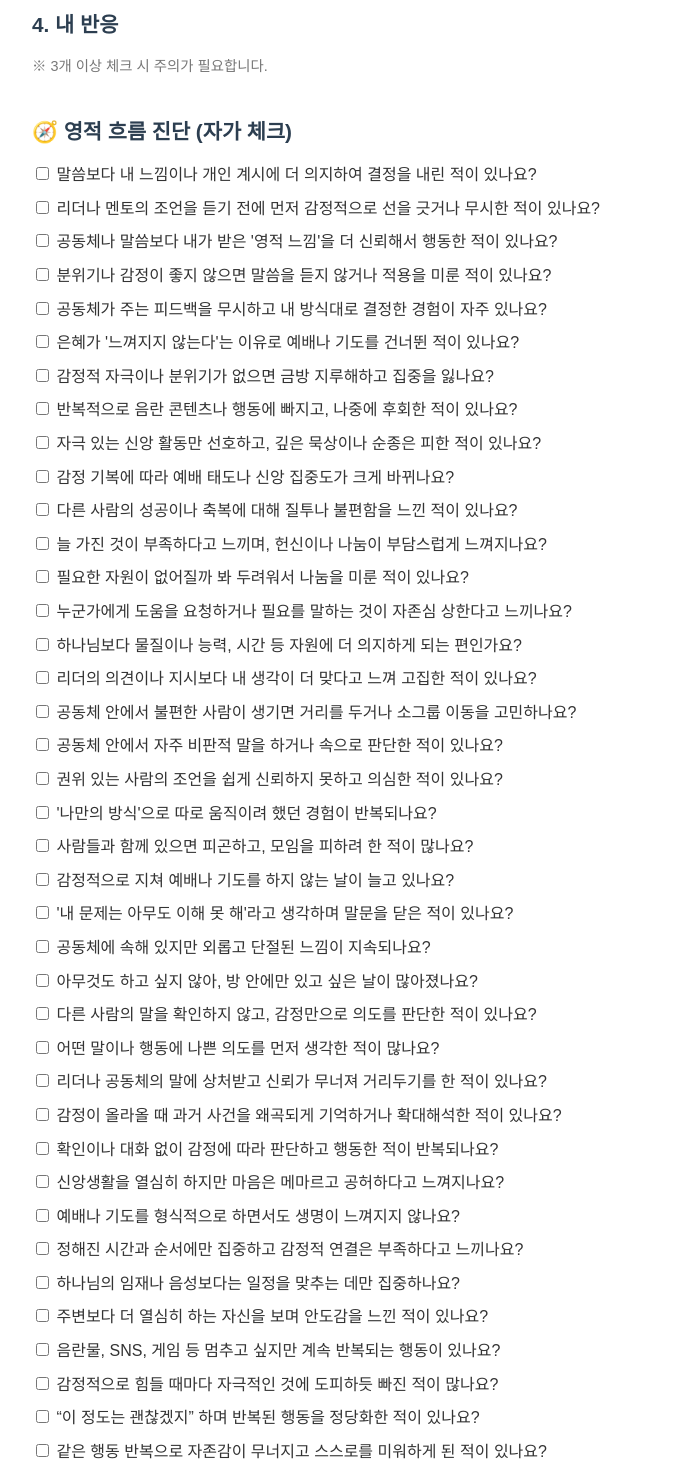
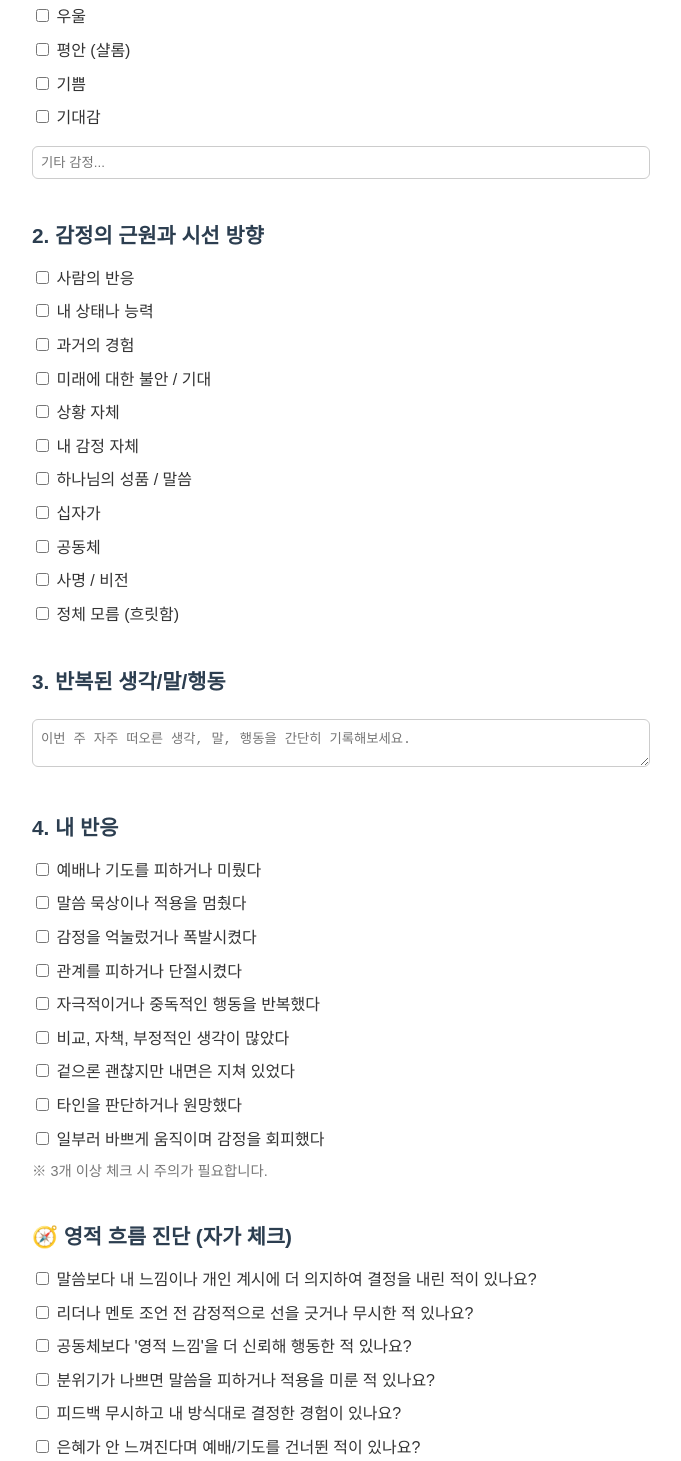
Before and after one commit to reone-official/spiritual-checklist, a plain HTML site: page index.html in a window 1280 px wide. Shown: the part 402-1863 px from the top of the page, without its empty margins (308-989 px from the left). Drawn offline with Linux system fonts and the light colour scheme.

Commit message:
Update index.html

```diff
--- a/index.html
+++ b/index.html
@@ -5,91 +5,129 @@
   <meta name="viewport" content="width=device-width, initial-scale=1.0" />
   <title>셀프 체크리스트</title>
   <style>
-    body { font-family: 'Apple SD Gothic Neo', sans-serif; background:#fff; color:#333; margin:0; padding:2rem; max-width:600px; margin:auto; }
-    h1 { text-align:center; color:#444; font-size:1.8rem; margin-bottom:2rem; }
-    .section { margin-bottom:2.5rem; }
-    h2, h3 { color:#2c3e50; }
-    h2 { font-size:1.3rem; margin-bottom:1rem; }
-    h3 { font-size:1.2rem; margin-top:1.5rem; }
-    label { display:block; margin-bottom:0.6rem; cursor:pointer; }
-    textarea, input[type="text"] { width:100%; margin-top:0.5rem; padding:0.5rem; border:1px solid #ccc; border-radius:6px; }
-    .note { font-size:0.9rem; color:#777; margin-top:0.5rem; }
-    button { padding:0.7rem 1.5rem; font-size:1rem; border:none; border-radius:5px; background:#2c3e50; color:#fff; cursor:pointer; }
-    #result { display:none; }
-    ol { padding-left:1.2rem; }
+    body { font-family:'Apple SD Gothic Neo',sans-serif;background:#fff;color:#333;margin:0;padding:2rem;max-width:600px;margin:auto; }
+    h1 {text-align:center;color:#444;font-size:1.8rem;margin-bottom:2rem;}
+    .section {margin-bottom:2.5rem;}
+    h2,h3 {color:#2c3e50;}
+    h2 {font-size:1.3rem;margin-bottom:1rem;}
+    h3 {font-size:1.2rem;margin-top:1.5rem;}
+    label {display:block;margin-bottom:0.6rem;cursor:pointer;}
+    textarea,input[type="text"] {width:100%;margin-top:0.5rem;padding:0.5rem;border:1px solid #ccc;border-radius:6px;}
+    .note {font-size:0.9rem;color:#777;margin-top:0.5rem;}
+    button {padding:0.7rem 1.5rem;font-size:1rem;border:none;border-radius:5px;background:#2c3e50;color:#fff;cursor:pointer;}
+    #result {display:none;}
+    ol {padding-left:1.2rem;}
   </style>
 </head>
 <body>
   <h1>📘 나의 셀프 상태 점검</h1>
 
   <div id="form">
+    <!-- 1. 감정 체크 -->
     <div class="section" id="emotion">
       <h2>1. 이번 주 감정 체크</h2>
-      <!-- … 감정 체크 항목 … -->
+      <label><input type="checkbox" /> 두려움</label>
+      <label><input type="checkbox" /> 분노</label>
+      <label><input type="checkbox" /> 수치심</label>
+      <label><input type="checkbox" /> 혼란</label>
+      <label><input type="checkbox" /> 지침 / 피로</label>
+      <label><input type="checkbox" /> 무감각 / 공허</label>
+      <label><input type="checkbox" /> 무기력</label>
+      <label><input type="checkbox" /> 우울</label>
+      <label><input type="checkbox" /> 평안 (샬롬)</label>
+      <label><input type="checkbox" /> 기쁨</label>
+      <label><input type="checkbox" /> 기대감</label>
+      <label><input type="text" placeholder="기타 감정..." /></label>
     </div>
+
+    <!-- 2. 근원과 시선 -->
     <div class="section" id="origin">
       <h2>2. 감정의 근원과 시선 방향</h2>
-      <!-- … 근원 항목 … -->
+      <label><input type="checkbox" /> 사람의 반응</label>
+      <label><input type="checkbox" /> 내 상태나 능력</label>
+      <label><input type="checkbox" /> 과거의 경험</label>
+      <label><input type="checkbox" /> 미래에 대한 불안 / 기대</label>
+      <label><input type="checkbox" /> 상황 자체</label>
+      <label><input type="checkbox" /> 내 감정 자체</label>
+      <label><input type="checkbox" /> 하나님의 성품 / 말씀</label>
+      <label><input type="checkbox" /> 십자가</label>
+      <label><input type="checkbox" /> 공동체</label>
+      <label><input type="checkbox" /> 사명 / 비전</label>
+      <label><input type="checkbox" /> 정체 모름 (흐릿함)</label>
     </div>
+
+    <!-- 3. 반복된 생각/말/행동 -->
     <div class="section" id="thoughts">
       <h2>3. 반복된 생각/말/행동</h2>
       <textarea placeholder="이번 주 자주 떠오른 생각, 말, 행동을 간단히 기록해보세요."></textarea>
     </div>
+
+    <!-- 4. 내 반응 -->
     <div class="section" id="reaction">
       <h2>4. 내 반응</h2>
-      <!-- … 내 반응 항목 … -->
+      <label><input type="checkbox" /> 예배나 기도를 피하거나 미뤘다</label>
+      <label><input type="checkbox" /> 말씀 묵상이나 적용을 멈췄다</label>
+      <label><input type="checkbox" /> 감정을 억눌렀거나 폭발시켰다</label>
+      <label><input type="checkbox" /> 관계를 피하거나 단절시켰다</label>
+      <label><input type="checkbox" /> 자극적이거나 중독적인 행동을 반복했다</label>
+      <label><input type="checkbox" /> 비교, 자책, 부정적인 생각이 많았다</label>
+      <label><input type="checkbox" /> 겉으론 괜찮지만 내면은 지쳐 있었다</label>
+      <label><input type="checkbox" /> 타인을 판단하거나 원망했다</label>
+      <label><input type="checkbox" /> 일부러 바쁘게 움직이며 감정을 회피했다</label>
       <div class="note">※ 3개 이상 체크 시 주의가 필요합니다.</div>
     </div>
+
+    <!-- 5. 영적 흐름 진단 -->
     <div class="section" id="flow">
       <h2>🧭 영적 흐름 진단 (자가 체크)</h2>
-      <!-- 미혹 (q1–q5) -->
+      <!-- 미혹 -->
       <label><input type="checkbox" id="q1" /> 말씀보다 내 느낌이나 개인 계시에 더 의지하여 결정을 내린 적이 있나요?</label>
-      <label><input type="checkbox" id="q2" /> 리더나 멘토의 조언을 듣기 전에 먼저 감정적으로 선을 긋거나 무시한 적이 있나요?</label>
-      <label><input type="checkbox" id="q3" /> 공동체나 말씀보다 내가 받은 '영적 느낌'을 더 신뢰해서 행동한 적이 있나요?</label>
-      <label><input type="checkbox" id="q4" /> 분위기나 감정이 좋지 않으면 말씀을 듣지 않거나 적용을 미룬 적이 있나요?</label>
-      <label><input type="checkbox" id="q5" /> 공동체가 주는 피드백을 무시하고 내 방식대로 결정한 경험이 자주 있나요?</label>
-      <!-- 음란 (q6–q10) -->
-      <label><input type="checkbox" id="q6" /> 은혜가 '느껴지지 않는다'는 이유로 예배나 기도를 건너뛴 적이 있나요?</label>
-      <label><input type="checkbox" id="q7" /> 감정적 자극이나 분위기가 없으면 금방 지루해하고 집중을 잃나요?</label>
-      <label><input type="checkbox" id="q8" /> 반복적으로 음란 콘텐츠나 행동에 빠지고, 나중에 후회한 적이 있나요?</label>
-      <label><input type="checkbox" id="q9" /> 자극 있는 신앙 활동만 선호하고, 깊은 묵상이나 순종은 피한 적이 있나요?</label>
-      <label><input type="checkbox" id="q10" /> 감정 기복에 따라 예배 태도나 신앙 집중도가 크게 바뀌나요?</label>
-      <!-- 가난 (q11–q15) -->
-      <label><input type="checkbox" id="q11" /> 다른 사람의 성공이나 축복에 대해 질투나 불편함을 느낀 적이 있나요?</label>
-      <label><input type="checkbox" id="q12" /> 늘 가진 것이 부족하다고 느끼며, 헌신이나 나눔이 부담스럽게 느껴지나요?</label>
-      <label><input type="checkbox" id="q13" /> 필요한 자원이 없어질까 봐 두려워서 나눔을 미룬 적이 있나요?</label>
-      <label><input type="checkbox" id="q14" /> 누군가에게 도움을 요청하거나 필요를 말하는 것이 자존심 상한다고 느끼나요?</label>
-      <label><input type="checkbox" id="q15" /> 하나님보다 물질이나 능력, 시간 등 자원에 더 의지하게 되는 편인가요?</label>
-      <!-- 분열 (q16–q20) -->
-      <label><input type="checkbox" id="q16" /> 리더의 의견이나 지시보다 내 생각이 더 맞다고 느껴 고집한 적이 있나요?</label>
-      <label><input type="checkbox" id="q17" /> 공동체 안에서 불편한 사람이 생기면 거리를 두거나 소그룹 이동을 고민하나요?</label>
-      <label><input type="checkbox" id="q18" /> 공동체 안에서 자주 비판적 말을 하거나 속으로 판단한 적이 있나요?</label>
-      <label><input type="checkbox" id="q19" /> 권위 있는 사람의 조언을 쉽게 신뢰하지 못하고 의심한 적이 있나요?</label>
-      <label><input type="checkbox" id="q20" /> '나만의 방식'으로 따로 움직이려 했던 경험이 반복되나요?</label>
-      <!-- 분리(고립) (q21–q25) -->
-      <label><input type="checkbox" id="q21" /> 사람들과 함께 있으면 피곤하고, 모임을 피하려 한 적이 많나요?</label>
-      <label><input type="checkbox" id="q22" /> 감정적으로 지쳐 예배나 기도를 하지 않는 날이 늘고 있나요?</label>
-      <label><input type="checkbox" id="q23" /> '내 문제는 아무도 이해 못 해'라고 생각하며 말문을 닫은 적이 있나요?</label>
-      <label><input type="checkbox" id="q24" /> 공동체에 속해 있지만 외롭고 단절된 느낌이 지속되나요?</label>
-      <label><input type="checkbox" id="q25" /> 아무것도 하고 싶지 않아, 방 안에만 있고 싶은 날이 많아졌나요?</label>
-      <!-- 분리(왜곡) (q26–q30) -->
-      <label><input type="checkbox" id="q26" /> 다른 사람의 말을 확인하지 않고, 감정만으로 의도를 판단한 적이 있나요?</label>
-      <label><input type="checkbox" id="q27" /> 어떤 말이나 행동에 나쁜 의도를 먼저 생각한 적이 많나요?</label>
-      <label><input type="checkbox" id="q28" /> 리더나 공동체의 말에 상처받고 신뢰가 무너져 거리두기를 한 적이 있나요?</label>
-      <label><input type="checkbox" id="q29" /> 감정이 올라올 때 과거 사건을 왜곡되게 기억하거나 확대해석한 적이 있나요?</label>
-      <label><input type="checkbox" id="q30" /> 확인이나 대화 없이 감정에 따라 판단하고 행동한 적이 반복되나요?</label>
-      <!-- 종교 (q31–q35) -->
-      <label><input type="checkbox" id="q31" /> 신앙생활을 열심히 하지만 마음은 메마르고 공허하다고 느껴지나요?</label>
-      <label><input type="checkbox" id="q32" /> 예배나 기도를 형식적으로 하면서도 생명이 느껴지지 않나요?</label>
-      <label><input type="checkbox" id="q33" /> 정해진 시간과 순서에만 집중하고 감정적 연결은 부족하다고 느끼나요?</label>
-      <label><input type="checkbox" id="q34" /> 하나님의 임재나 음성보다는 일정을 맞추는 데만 집중하나요?</label>
-      <label><input type="checkbox" id="q35" /> 주변보다 더 열심히 하는 자신을 보며 안도감을 느낀 적이 있나요?</label>
-      <!-- 중독 (q36–q40) -->
-      <label><input type="checkbox" id="q36" /> 음란물, SNS, 게임 등 멈추고 싶지만 계속 반복되는 행동이 있나요?</label>
-      <label><input type="checkbox" id="q37" /> 감정적으로 힘들 때마다 자극적인 것에 도피하듯 빠진 적이 많나요?</label>
-      <label><input type="checkbox" id="q38" /> “이 정도는 괜찮겠지” 하며 반복된 행동을 정당화한 적이 있나요?</label>
-      <label><input type="checkbox" id="q39" /> 같은 행동 반복으로 자존감이 무너지고 스스로를 미워하게 된 적이 있나요?</label>
-      <label><input type="checkbox" id="q40" /> 외로울 때 사람보다 자극이나 중독된 습관에 더 쉽게 위로를 구하나요?</label>
+      <label><input type="checkbox" id="q2" /> 리더나 멘토 조언 전 감정적으로 선을 긋거나 무시한 적 있나요?</label>
+      <label><input type="checkbox" id="q3" /> 공동체보다 '영적 느낌'을 더 신뢰해 행동한 적 있나요?</label>
+      <label><input type="checkbox" id="q4" /> 분위기가 나쁘면 말씀을 피하거나 적용을 미룬 적 있나요?</label>
+      <label><input type="checkbox" id="q5" /> 피드백 무시하고 내 방식대로 결정한 경험이 있나요?</label>
+      <!-- 음란 -->
+      <label><input type="checkbox" id="q6" /> 은혜가 안 느껴진다며 예배/기도를 건너뛴 적이 있나요?</label>
+      <label><input type="checkbox" id="q7" /> 자극 없으면 금방 지루해하고 집중 못하나요?</label>
+      <label><input type="checkbox" id="q8" /> 음란물/행동 반복 후 후회한 적 있나요?</label>
+      <label><input type="checkbox" id="q9" /> 자극적 신앙 활동만 선호하고 묵상/순종은 피하나요?</label>
+      <label><input type="checkbox" id="q10" /> 감정 기복에 따라 예배 태도가 바뀌나요?</label>
+      <!-- 가난 -->
+      <label><input type="checkbox" id="q11" /> 다른 사람 축복에 질투나 불편함을 느낀 적 있나요?</label>
+      <label><input type="checkbox" id="q12" /> 늘 부족하다 느껴 헌신/나눔이 부담스러운가요?</label>
+      <label><input type="checkbox" id="q13" /> 자원 잃음 두려워 나눔을 미룬 적 있나요?</label>
+      <label><input type="checkbox" id="q14" /> 도움 요청이 자존심 상해 미룬 적 있나요?</label>
+      <label><input type="checkbox" id="q15" /> 하나님보다 자원(물질/능력)에 의존하나요?</label>
+      <!-- 분열 -->
+      <label><input type="checkbox" id="q16" /> 리더 의견보다 내 생각이 맞다며 고집한 적 있나요?</label>
+      <label><input type="checkbox" id="q17" /> 공동체 불편한 사람 생기면 거리를 두었나요?</label>
+      <label><input type="checkbox" id="q18" /> 속으로 비판적 언행을 자주 했나요?</label>
+      <label><input type="checkbox" id="q19" /> 권위자 조언을 의심하거나 신뢰 못 했나요?</label>
+      <label><input type="checkbox" id="q20" /> 나만의 방식으로 따로 움직이려 했나요?</label>
+      <!-- 분리(고립) -->
+      <label><input type="checkbox" id="q21" /> 모임이 피곤해 자주 피했나요?</label>
+      <label><input type="checkbox" id="q22" /> 지쳐 예배/기도 조차 하지 않은 날이 있나요?</label>
+      <label><input type="checkbox" id="q23" /> '아무도 내 상황 이해 못 해' 말문 닫은 적 있나요?</label>
+      <label><input type="checkbox" id="q24" /> 공동체에 있지만 외롭고 단절된 느낌이 있나요?</label>
+      <label><input type="checkbox" id="q25" /> 아무것도 하고 싶지 않아 방에만 있었나요?</label>
+      <!-- 분리(왜곡) -->
+      <label><input type="checkbox" id="q26" /> 확인 없이 감정으로 남 의도 판단한 적 있나요?</label>
+      <label><input type="checkbox" id="q27" /> 먼저 나쁜 의도를 생각한 적이 있나요?</label>
+      <label><input type="checkbox" id="q28" /> 말에 상처받아 신뢰가 무너진 적 있나요?</label>
+      <label><input type="checkbox" id="q29" /> 과거 사건을 왜곡/확대해석 했나요?</label>
+      <label><input type="checkbox" id="q30" /> 대화 없이 감정으로 판단/행동 했나요?</label>
+      <!-- 종교 -->
+      <label><input type="checkbox" id="q31" /> 신앙은 열심인데 꼭 공허하다고 느끼나요?</label>
+      <label><input type="checkbox" id="q32" /> 예배/기도가 형식적으로 느껴지나요?</label>
+      <label><input type="checkbox" id="q33" /> 연결 없이 사역만 수행하나요?</label>
+      <label><input type="checkbox" id="q34" /> 일정 지키는 데만 집중하나요?</label>
+      <label><input type="checkbox" id="q35" /> 열심히 하는 자신에 안도감을 느끼나요?</label>
+      <!-- 중독 -->
+      <label><input type="checkbox" id="q36" /> 반복 실패로 자존감이 무너진 적 있나요?</label>
+      <label><input type="checkbox" id="q37" /> 음란/SNS/게임 등 멈추고 싶지만 못 멈추나요?</label>
+      <label><input type="checkbox" id="q38" /> 자극 찾아 도피하듯 빠진 적 있나요?</label>
+      <label><input type="checkbox" id="q39" /> 반복 행동을 정당화한 적 있나요?</label>
+      <label><input type="checkbox" id="q40" /> 외로울 때 중독된 습관에 위로를 구하나요?</label>
     </div>
     <div class="section">
       <button type="button" onclick="showResult()">제출하고 결과 보기</button>
@@ -108,44 +146,38 @@
 
   <script>
     function showResult() {
+      // 감정 반응
       const rCount = document.querySelectorAll('#reaction input[type=checkbox]:checked').length;
       const rText = rCount >= 5 ? '감정에 강하게 이끌린 반응' : rCount >= 3 ? '감정 주도 반응 있음' : '안정적';
       document.getElementById('reactionResult').innerText = rText;
+
+      // 흐름 체크
       const ranges = {
-        '미혹': [1,5],
-        '음란': [[6,10]],
-        '가난': [11,15],
-        '분열': [16,20],
-        '분리(고립)': [21,25],
-        '분리(왜곡)': [26,30],
-        '종교': [31,35],
-        '중독': [36,40]
+        '미혹':[1,5],
+        '음란':[[6,10]],
+        '가난':[11,15],
+        '분열':[16,20],
+        '분리(고립)':[21,25],
+        '분리(왜곡)':[26,30],
+        '종교':[31,35],
+        '중독':[36,40]
       };
       const flowCounts = {};
-      Object.entries(ranges).forEach(([flow, range]) => {
-        let cnt = 0;
-        if (Array.isArray(range[0])) {
-          range.forEach(([s,e]) => {
-            for (let i=s; i<=e; i++) {
-              const el = document.getElementById('q'+i);
-              if (el && el.checked) cnt++;
-            }
-          });
+      Object.entries(ranges).forEach(([flow,range])=>{
+        let cnt=0;
+        if(Array.isArray(range[0])){
+          range.forEach(([s,e])=>{for(let i=s;i<=e;i++){const el=document.getElementById('q'+i); if(el&&el.checked)cnt++;}});
         } else {
-          const [s,e] = range;
-          for (let i=s; i<=e; i++) {
-            const el = document.getElementById('q'+i);
-            if (el && el.checked) cnt++;
-          }
+          const [s,e]=range; for(let i=s;i<=e;i++){const el=document.getElementById('q'+i); if(el&&el.checked)cnt++;}
         }
-        flowCounts[flow] = cnt;
+        flowCounts[flow]=cnt;
       });
-      const sorted = Object.entries(flowCounts).sort((a,b)=>b[1]-a[1]);
-      const ol = document.getElementById('flowRanking'); ol.innerHTML='';
-      sorted.forEach(([flow,count])=>{ if(count>0){ const li=document.createElement('li'); li.innerText=`${flow}: ${count}개`; ol.appendChild(li);} });
-      if(!ol.children.length){ const li=document.createElement('li'); li.innerText='영향받은 흐름이 없습니다.'; ol.appendChild(li);}
-      document.getElementById('form').style.display='none';
-      document.getElementById('result').style.display='block';
+      // 순위
+      const sorted=Object.entries(flowCounts).sort((a,b)=>b[1]-a[1]);
+      const ol=document.getElementById('flowRanking'); ol.innerHTML='';
+      sorted.forEach(([fl,c])=>{ if(c>0){const li=document.createElement('li'); li.innerText=`${fl}: ${c}개`; ol.appendChild(li);} });
+      if(!ol.children.length){const li=document.createElement('li'); li.innerText='영향받은 흐름이 없습니다.'; ol.appendChild(li);}
+      document.getElementById('form').style.display='none'; document.getElementById('result').style.display='block';
     }
   </script>
 </body>
```
